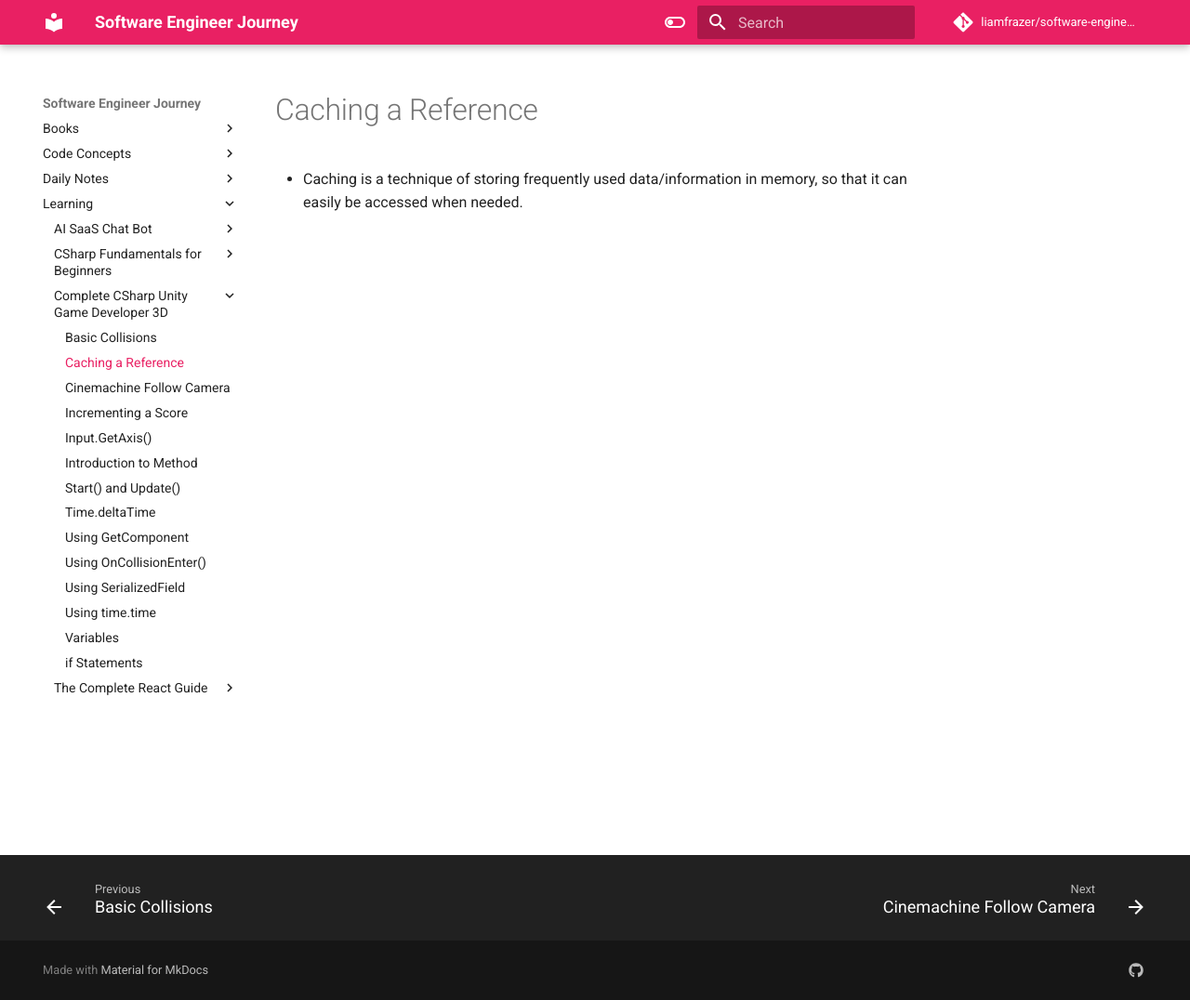
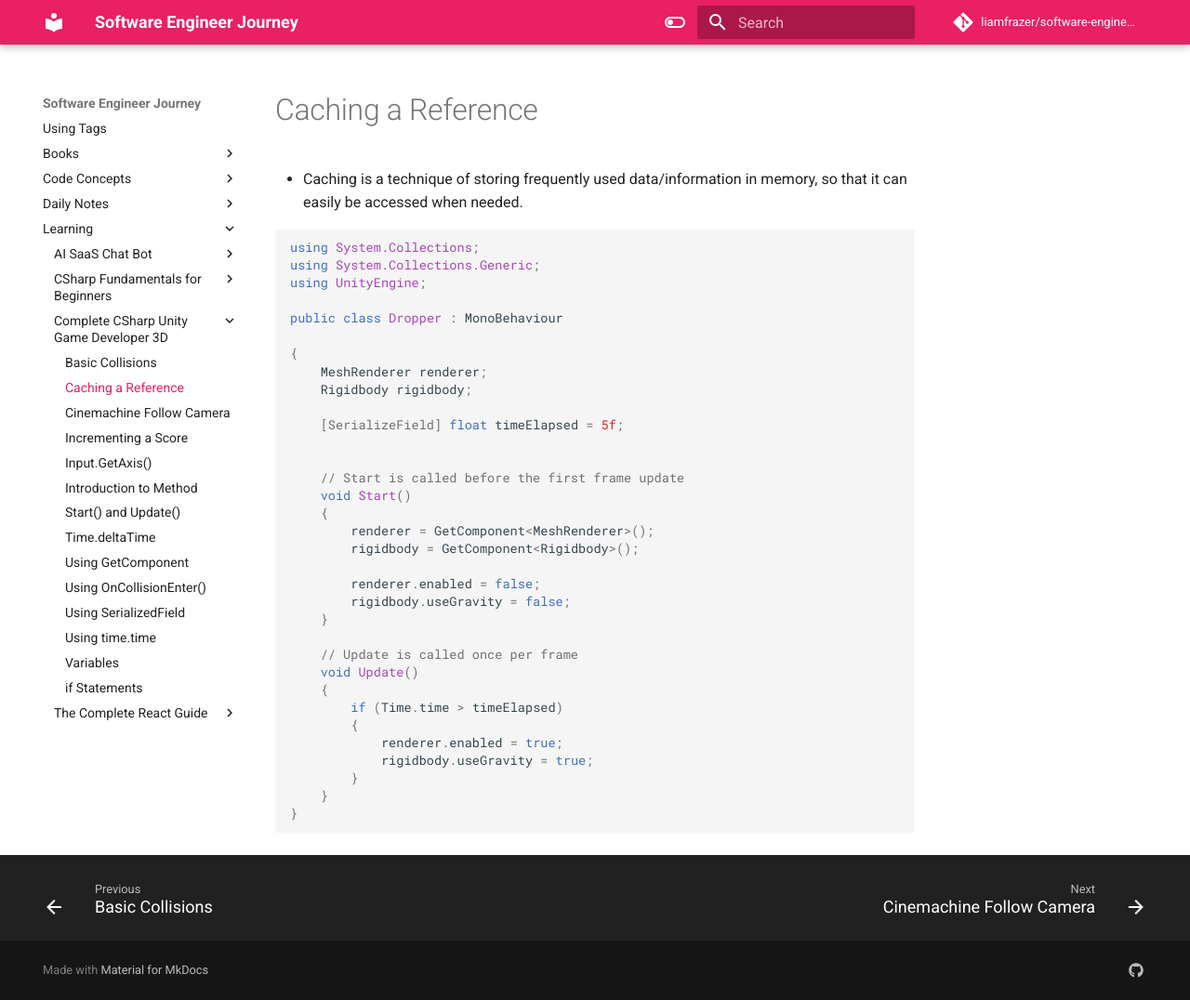
Before and after one commit to liamfrazer/software-engineer-journey, an MkDocs documentation site: the page built from docs/Learning/Complete CSharp Unity Game Developer 3D/Caching a Reference.md, in a window 1280 px wide and 1076 px high. Shown: the whole window at 93% size. Built offline with MkDocs 1.6.1 and Material for MkDocs 9.7.7, drawn with Linux system fonts in a browser that asks for light colours; comment, search, counter and statistics services are not loaded.

Commit message:
vault backup: 2024-01-23 20:19:06

````diff
--- a/docs/Learning/Complete CSharp Unity Game Developer 3D/Caching a Reference.md
+++ b/docs/Learning/Complete CSharp Unity Game Developer 3D/Caching a Reference.md
@@ -5,3 +5,40 @@ tags:
 # Caching a Reference
 
 * Caching is a technique of storing frequently used data/information in memory, so that it can easily be accessed when needed.
+
+```c#
+using System.Collections;
+using System.Collections.Generic;
+using UnityEngine;
+
+public class Dropper : MonoBehaviour
+
+{
+    MeshRenderer renderer;
+    Rigidbody rigidbody;
+
+    [SerializeField] float timeElapsed = 5f;
+
+
+    // Start is called before the first frame update
+    void Start()
+    {
+        renderer = GetComponent<MeshRenderer>();
+        rigidbody = GetComponent<Rigidbody>();
+
+        renderer.enabled = false;
+        rigidbody.useGravity = false;
+    }
+
+    // Update is called once per frame
+    void Update()
+    {
+        if (Time.time > timeElapsed)
+        {
+            renderer.enabled = true;
+            rigidbody.useGravity = true;
+        }
+    }
+}
+
+```
--- /dev/null
+++ b/docs/Using Tags.md
@@ -0,0 +1,7 @@
+---
+tags:
+  - csharp
+---
+# Using Tags
+
+![[Pasted image 20240123201854.png]]
````
Also changed, not shown: index.md (+2 -0 lines), docs/attachments/Pasted image 20240123201854.png (added).
